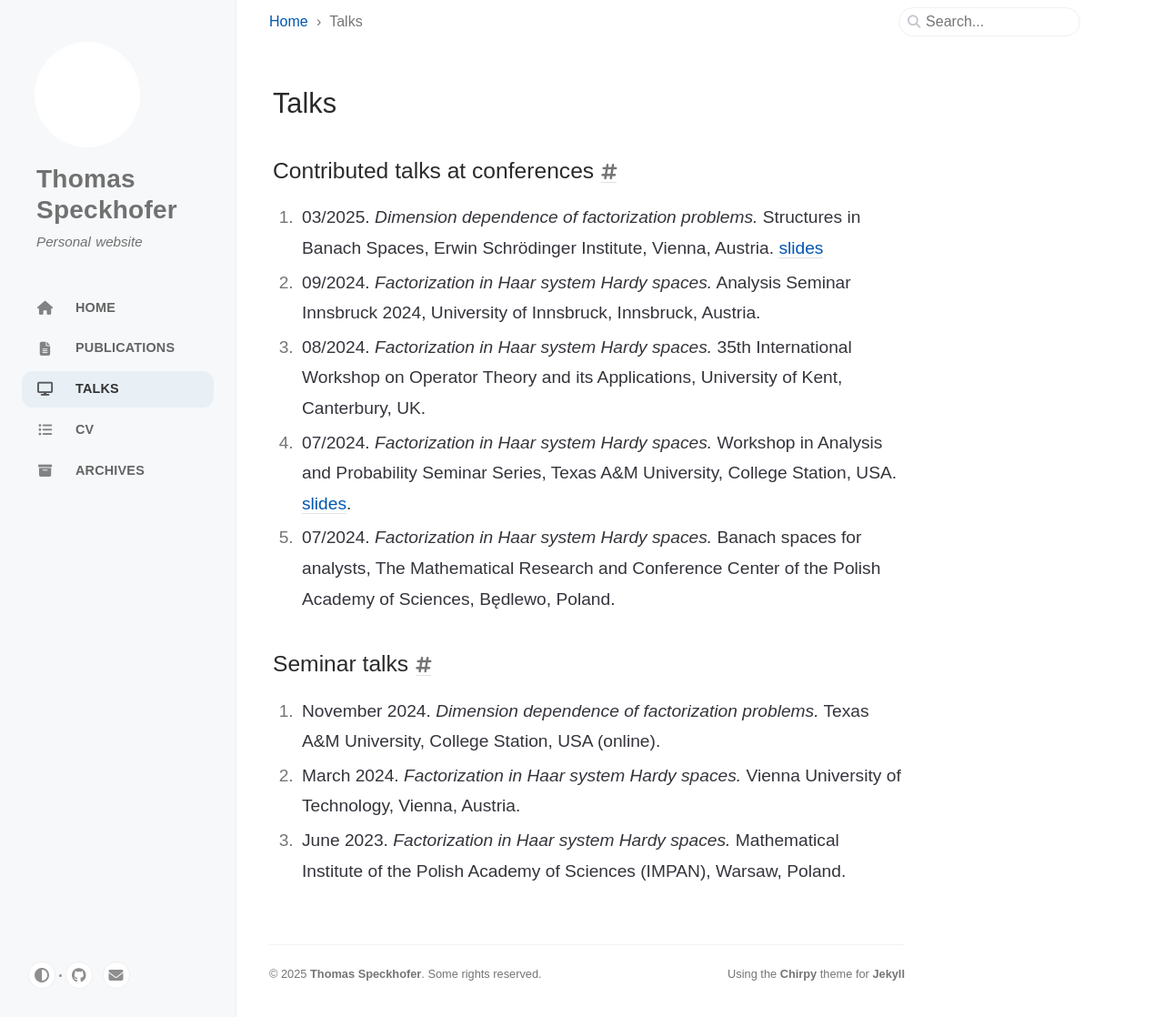
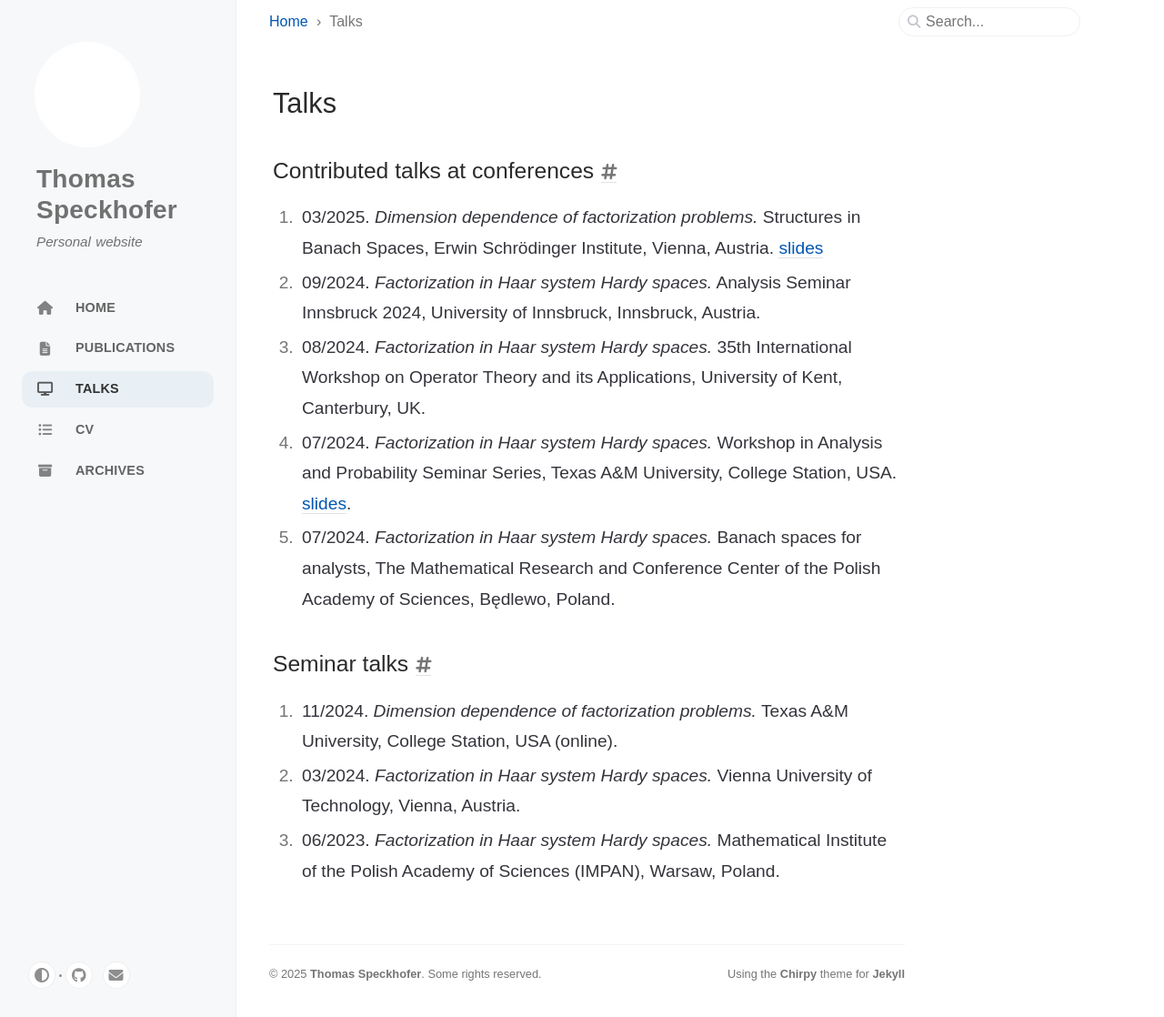
Before and after one commit to speckhofer/speckhofer.github.io, a Jekyll site: the page built from _tabs/talks.md, in a window 1280 px wide and 1118 px high. Shown: the whole window at 91% size. Built offline with Jekyll 4.4.1, drawn with Linux system fonts in a browser that asks for light colours; cached includes are drawn as plain includes.

Commit message:
Update talks.md

```diff
--- a/_tabs/talks.md
+++ b/_tabs/talks.md
@@ -13,6 +13,6 @@ order: 2
 
 ## Seminar talks
 
-1. November 2024. _Dimension dependence of factorization problems._ Texas A&M University, College Station, USA (online).
-1. March 2024. _Factorization in Haar system Hardy spaces._ Vienna University of Technology, Vienna, Austria.
-1. June 2023. _Factorization in Haar system Hardy spaces._ Mathematical Institute of the Polish Academy of Sciences (IMPAN), Warsaw, Poland.
+1. 11/2024. _Dimension dependence of factorization problems._ Texas A&M University, College Station, USA (online).
+1. 03/2024. _Factorization in Haar system Hardy spaces._ Vienna University of Technology, Vienna, Austria.
+1. 06/2023. _Factorization in Haar system Hardy spaces._ Mathematical Institute of the Polish Academy of Sciences (IMPAN), Warsaw, Poland.
```
